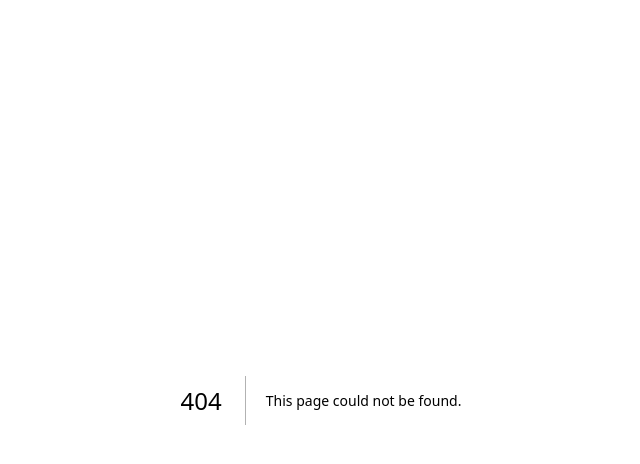
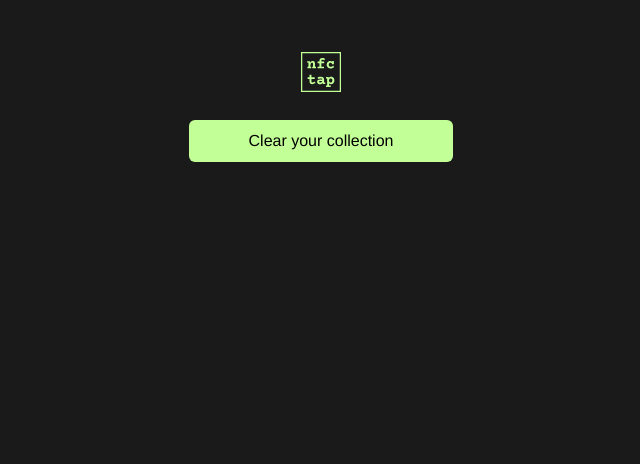
Before and after one commit to cursive-team/nfctap.xyz, a Next.js app: page /clear in a window 1280 px wide. Before the commit this address had no page. Shown: the top 464 px of the page, without its empty margins (319-959 px from the left). Built offline with nearby package versions, Linux system fonts and the light colour scheme.

Commit message:
added clearing of pgae

```diff
--- /dev/null
+++ b/app/clear/page.tsx
@@ -0,0 +1,29 @@
+"use client";
+
+import { PrimaryLargeButton } from "@/components/shared/Buttons";
+import { SecondaryHeader } from "@/components/shared/Headers";
+import { PrimaryFontBase1 } from "@/components/core";
+import { useState } from "react";
+
+export default function ClearPage() {
+  const [cleared, setCleared] = useState(false);
+
+  return (
+    <>
+      <SecondaryHeader />
+      <div className="flex justify-center items-center">
+        <PrimaryLargeButton
+          onClick={() => {
+            window.localStorage.removeItem("sigmojis");
+            window.localStorage.removeItem("backup");
+            setCleared(true);
+          }}
+        >
+          <PrimaryFontBase1>
+            {cleared ? "Cleared!" : "Clear your collection"}
+          </PrimaryFontBase1>
+        </PrimaryLargeButton>
+      </div>
+    </>
+  );
+}
```
